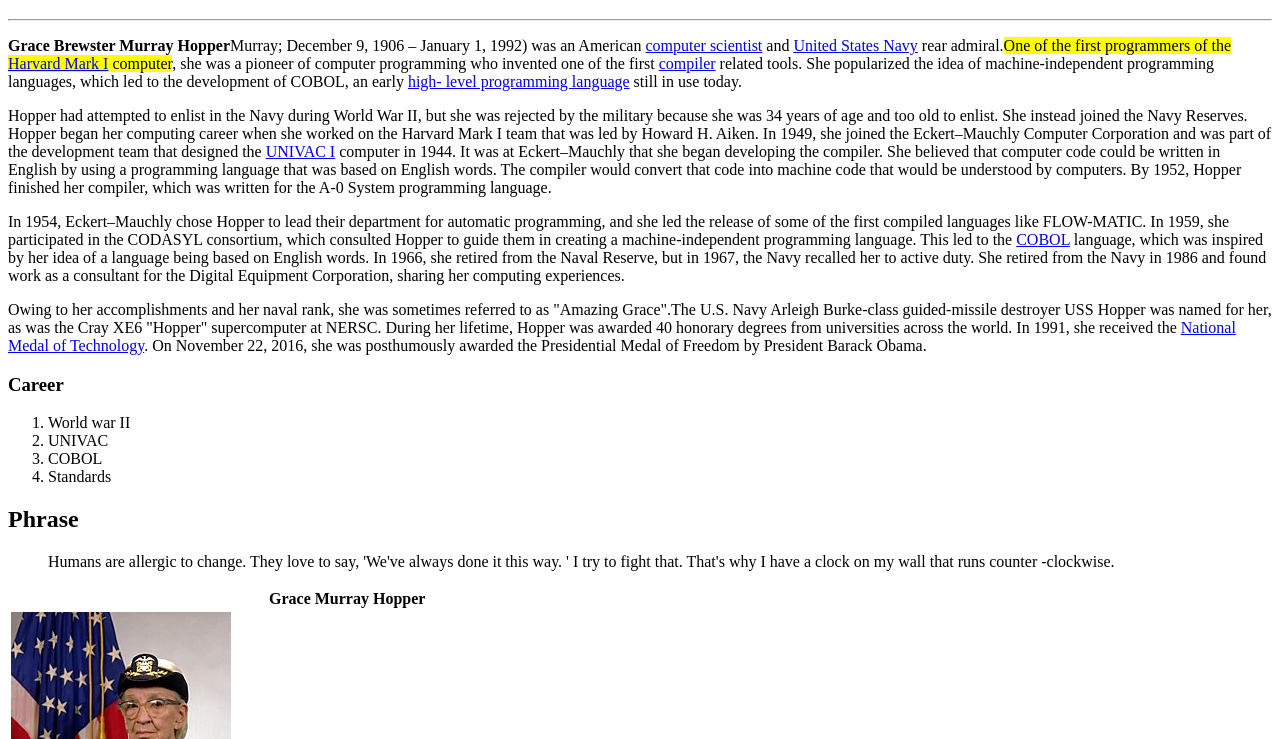
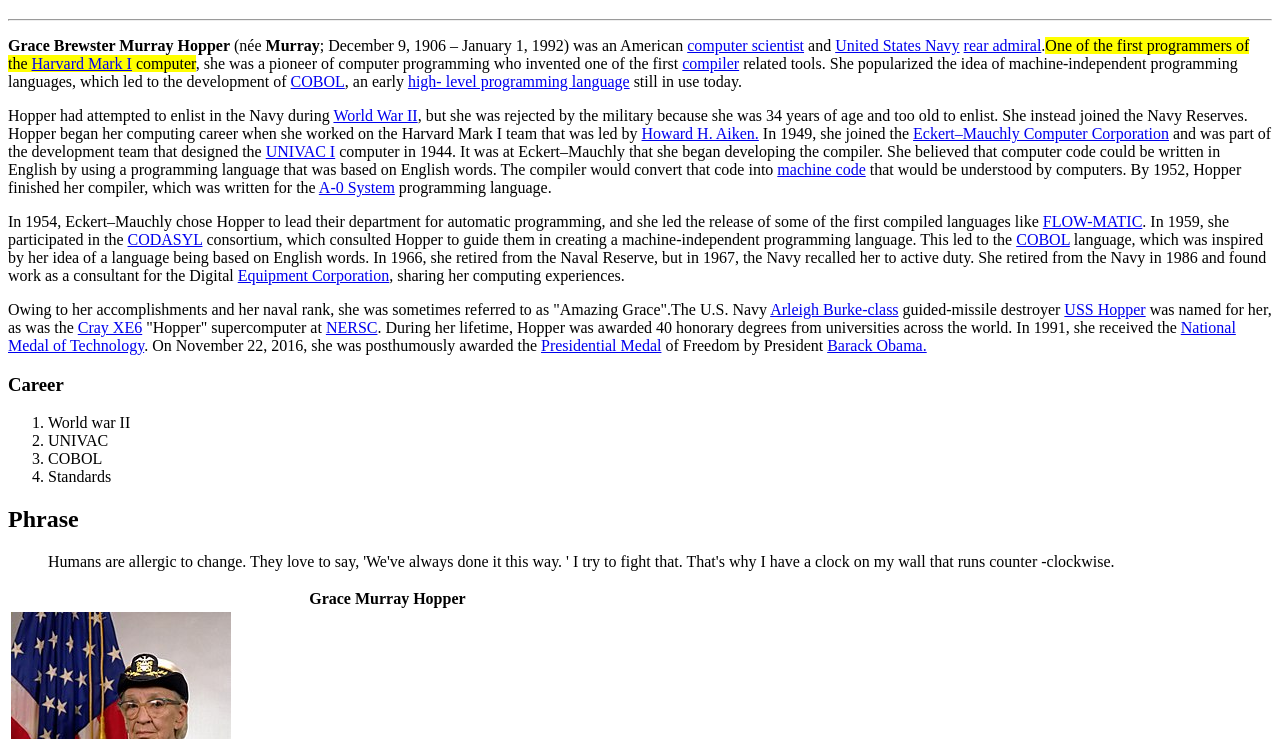
Before and after one commit to YasminMattos/grace-hopper, a plain HTML site: page index.html in a window 1280 px wide. Shown: the part 61-800 px from the top of the page. Drawn offline with Linux system fonts and the light colour scheme.

Commit message:
links completos y avance de tabla

```diff
--- a/index.html
+++ b/index.html
@@ -10,45 +10,45 @@
     <!--horizontal rule-->
     <hr/>
     <!--Resumen-->
-    <p><strong>Grace Brewster Murray Hopper</strong (née <strong>Murray</strong>; December 9, 1906 – January 1, 1992)
+    <p><strong>Grace Brewster Murray Hopper</strong> (née <strong>Murray</strong>; December 9, 1906 – January 1, 1992)
     was an American <a href="https://en.wikipedia.org/wiki/Computer_scientist"
     target="_blank">computer scientist</a> and <a href="https://en.wikipedia.org/wiki/United_States_Navy">United States
-    Navy</a> rear admiral.<mark>One of the first programmers of the <a href="https://en.wikipedia.org/wiki/Harvard_Mark_I">Harvard
+    Navy</a> <a href="https://en.wikipedia.org/wiki/Rear_admiral_(United_States)">rear admiral</a>.<mark>One of the first programmers of the <a href="https://en.wikipedia.org/wiki/Harvard_Mark_I">Harvard
     Mark I</a> computer</mark>, she was a pioneer of computer programming who
     invented one of the first <a href="https://en.wikipedia.org/wiki/Compiler">compiler</a>
     related tools.
     She popularized the idea of machine-independent programming languages, which led
-    to the development of COBOL, an early <a href="https://en.wikipedia.org/wiki/High-level_programming_language">high-
+    to the development of <a href="https://en.wikipedia.org/wiki/COBOL">COBOL</a>, an early <a href="https://en.wikipedia.org/wiki/High-level_programming_language">high-
     level programming language</a> still in use today.</p>
-    <p>Hopper had attempted to enlist in the Navy during World War II, but she was
+    <p>Hopper had attempted to enlist in the Navy during <a href="https://en.wikipedia.org/wiki/World_War_II">World War II</a>, but she was
     rejected by the military because she was 34 years of age and too old to enlist.
     She instead joined the Navy Reserves. Hopper began her computing career when
-    she worked on the Harvard Mark I team that was led by Howard H. Aiken.
-    In 1949, she joined the Eckert–Mauchly Computer Corporation and was part of
+    she worked on the Harvard Mark I team that was led by <a href="https://en.wikipedia.org/wiki/Howard_H._Aiken">Howard H. Aiken.</a>
+    In 1949, she joined the <a href="https://en.wikipedia.org/wiki/Eckert%E2%80%93Mauchly_Computer_Corporation">Eckert–Mauchly Computer Corporation</a> and was part of
     the development team that designed the <a href="https://en.wikipedia.org/wiki/UNIVAC_I">UNIVAC
     I</a> computer in 1944.
     It was at Eckert–Mauchly that she began developing the compiler.
     She believed that computer code could be written in English by using a
     programming language that was based on English words. The compiler would convert
-    that code into machine code that would be understood by computers. By 1952,
-    Hopper finished her compiler, which was written for the A-0 System programming
+    that code into <a href="https://en.wikipedia.org/wiki/Machine_code">machine code</a> that would be understood by computers. By 1952,
+    Hopper finished her compiler, which was written for the <a href="https://en.wikipedia.org/wiki/A-0_System">A-0 System</a> programming
     language.</p>
     <p>In 1954, Eckert–Mauchly chose Hopper to lead their department for automatic
     programming, and she led the release of some of the first compiled languages
-    like FLOW-MATIC. In 1959, she participated in the CODASYL consortium, which
+    like <a href="https://en.wikipedia.org/wiki/FLOW-MATIC">FLOW-MATIC</a>. In 1959, she participated in the <a href="https://en.wikipedia.org/wiki/CODASYL">CODASYL</a> consortium, which
     consulted Hopper to guide them in creating a machine-independent programming
     language. This led to the <a href="https://en.wikipedia.org/wiki/COBOL">COBOL</a>
     language, which was inspired by her idea of a language being based on English words.
     In 1966, she retired from the Naval Reserve, but in 1967, the Navy recalled her to active duty.
-    She retired from the Navy in 1986 and found work as a consultant for the Digital Equipment
-    Corporation, sharing her computing experiences.</p>
+    She retired from the Navy in 1986 and found work as a consultant for the Digital <a href="https://en.wikipedia.org/wiki/Digital_Equipment_Corporation">Equipment
+    Corporation</a>, sharing her computing experiences.</p>
     <p>Owing to her accomplishments and her naval rank, she was sometimes referred
-    to as "Amazing Grace".The U.S. Navy Arleigh Burke-class guided-missile destroyer
-    USS Hopper was named for her, as was the Cray XE6 "Hopper" supercomputer at NERSC.
+    to as "Amazing Grace".The U.S. Navy <a href="https://en.wikipedia.org/wiki/Arleigh_Burke-class_destroyer">Arleigh Burke-class</a> guided-missile destroyer
+    <a href="https://en.wikipedia.org/wiki/USS_Hopper">USS Hopper</a> was named for her, as was the <a href="https://en.wikipedia.org/wiki/Cray_XE6">Cray XE6</a> "Hopper" supercomputer at <a href="https://en.wikipedia.org/wiki/NERSC">NERSC</a>.
     During her lifetime, Hopper was awarded 40 honorary degrees from universities across
     the world. In 1991, she received the <a href="https://en.wikipedia.org/wiki/National_Medal_of_Technology_and_Innovation">
-    National Medal of Technology</a>. On November 22, 2016, she was posthumously awarded the Presidential Medal of
-    Freedom by President Barack Obama.</p>
+    National Medal of Technology</a>. On November 22, 2016, she was posthumously awarded the <a href="https://en.wikipedia.org/wiki/Presidential_Medal_of_Freedom">Presidential Medal</a> of
+    Freedom by President <a href="https://en.wikipedia.org/wiki/Barack_Obama">Barack Obama.</a></p>
     <!--carrera-->
     <h3>Career</h3>
     <ol>
@@ -101,6 +101,32 @@
           <td><img src="https://upload.wikimedia.org/wikipedia/commons/thumb/e/e9/Flag_of_the_United_States_Navy.svg/23px-Flag_of_the_United_States_Navy.svg.png"
           alt="Navy"><a href="https://en.wikipedia.org/wiki/United_States_Navy">United States Navy</a></td>
         </tr>
+        <tr>
+          <th>Years of service</th>
+          <td>1943–1966, 1967–1971, 1972–1986</td>
+        </tr>
+        <tr>
+          <th>Rank</th>
+          <td><img src="https://upload.wikimedia.org/wikipedia/commons/thumb/2/23/US-O7_insignia.svg/24px-US-O7_insignia.svg.png"
+          alt="star"><a href="https://en.wikipedia.org/wiki/Rear_admiral_(United_States)">Rear admiral</a> (lower half)</td>
+        </tr>
+        <tr>
+          <th>Awards</th>
+          <td><img src="https://upload.wikimedia.org/wikipedia/commons/thumb/3/34/Defense_Distinguished_Service_Medal_ribbon.svg/22px-Defense_Distinguished_Service_Medal_ribbon.svg.png"
+          alt="defense"><a href="https://en.wikipedia.org/wiki/Defense_Distinguished_Service_Medal">Defense Distinguished Service Medal</a></td>
+        </tr>
+        <tr>
+          <th> </th>
+          <td><img src="https://upload.wikimedia.org/wikipedia/commons/thumb/4/43/Legion_of_Merit_ribbon.svg/22px-Legion_of_Merit_ribbon.svg.png"
+          alt="merit"><a href="https://en.wikipedia.org/wiki/Legion_of_Merit">Legion of Merit</a></td>
+        </tr>
+        <tr>
+          <th> </th>
+          <td><img src="https://upload.wikimedia.org/wikipedia/commons/thumb/e/eb/Meritorious_Service_Medal_ribbon.svg/22px-Meritorious_Service_Medal_ribbon.svg.png"
+          alt="meritorious"><a href="https://en.wikipedia.org/wiki/Meritorious_Service_Medal_(USA)">Meritorious Service Medal</a></td>
+        </tr>
+
+
 
       </tbody>
     </table>
```
